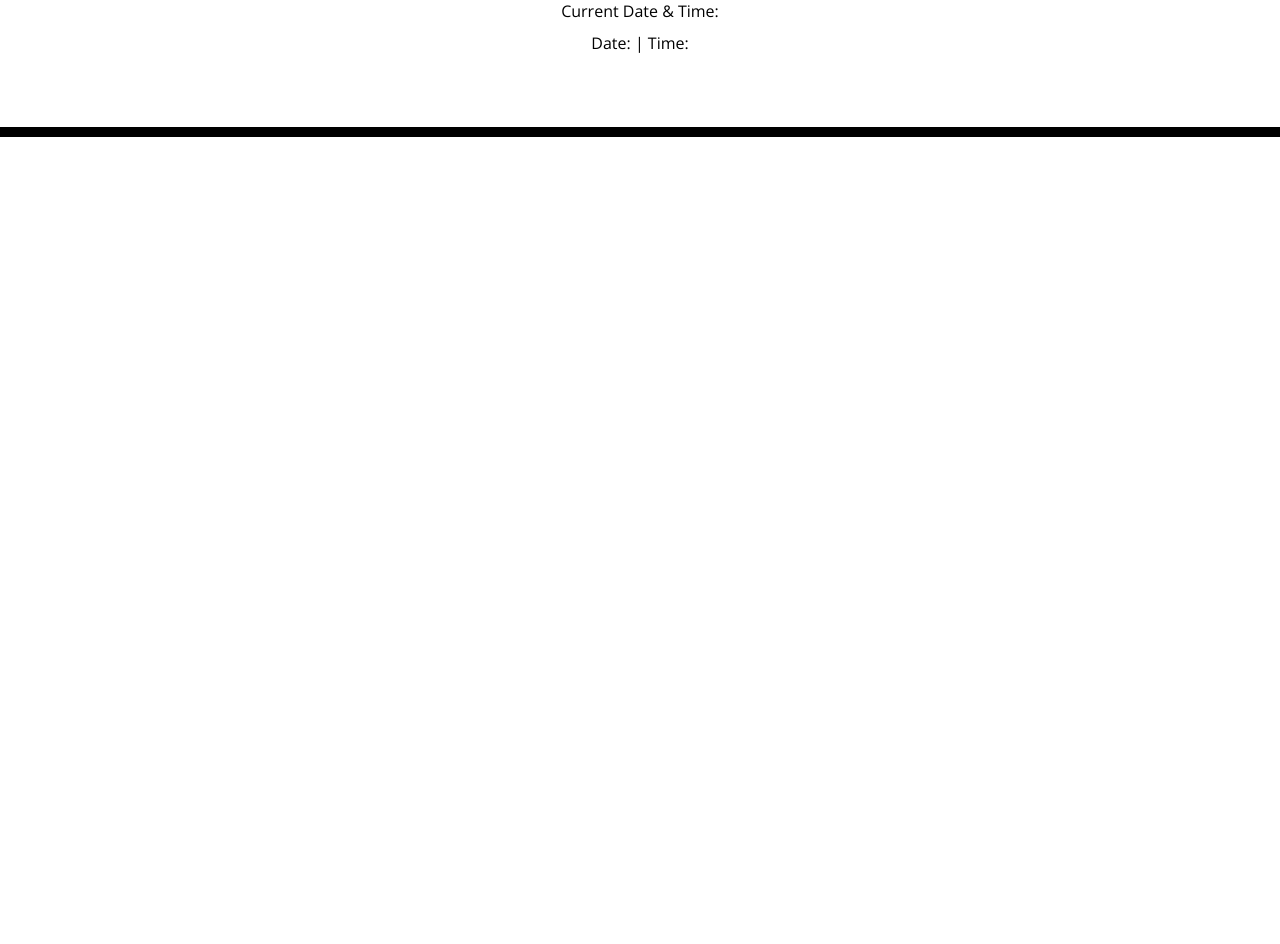
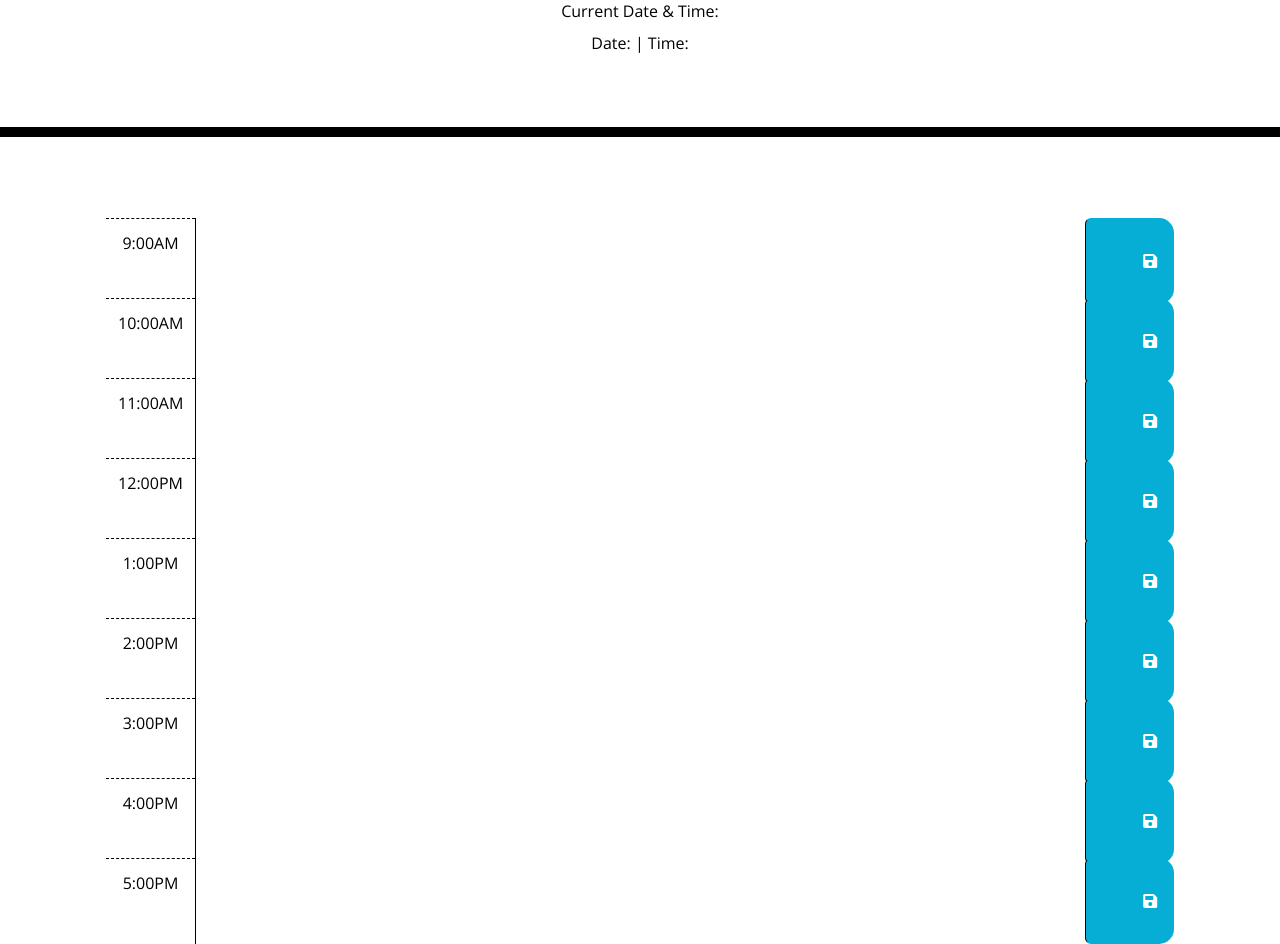
Before and after one commit to ContentCommando/Workday-Scheduler, a plain HTML site: page index.html in a window 1280 px wide. Shown: the part 178-1122 px from the top of the page. Before the commit the page ends 800 px from the top, so only its background shows below. Drawn offline with nearby package versions, Linux system fonts and the light colour scheme.

Commit message:
Added Bootstrap component for the main  structure of the body

```diff
--- a/index.html
+++ b/index.html
@@ -23,7 +23,6 @@
     <link rel="stylesheet" href="style.css" />
     <title>Work Day Scheduler</title>
   </head>
-
   <body>
     <header>
       <h1 class="display-3">Work Day Scheduler</h1>
@@ -33,9 +32,72 @@
       <p>Current Date & Time:</p>
       <p>Date: <span id="date"></span> | Time: <span id="time"></span></p>
     </header>
-    <div class="container">
-      <!-- Timeblocks go here -->
-    </div>
+    <!-- Different Time Blocks -->
+    <div class="container-lg px-5">
+      <div class="row"></div>
+      <div id="09" class="row time-block">
+        <div class="col-2 col-md-1 hour text-center py-3">9:00AM</div>
+        <textarea id='text-09' class="col-8 col-md-10 description" rows="3"> </textarea>
+        <button class="btn saveBtn col-2 col-md-1" aria-label="save">
+          <i class="fas fa-save" aria-hidden="true"></i>
+        </button>
+      </div>
+      <div id="10" class="row time-block">
+        <div class="col-2 col-md-1 hour text-center py-3">10:00AM</div>
+        <textarea id='text-10' class="col-8 col-md-10 description" rows="3"> </textarea>
+        <button class="btn saveBtn col-2 col-md-1" aria-label="save">
+          <i class="fas fa-save" aria-hidden="true"></i>
+        </button>
+      </div>
+      <div id="11" class="row time-block">
+        <div class="col-2 col-md-1 hour text-center py-3">11:00AM</div>
+        <textarea id='text-11' class="col-8 col-md-10 description" rows="3"> </textarea>
+        <button class="btn saveBtn col-2 col-md-1" aria-label="save">
+          <i class="fas fa-save" aria-hidden="true"></i>
+        </button>
+      </div>
+      <div id="12" class="row time-block">
+        <div class="col-2 col-md-1 hour text-center py-3">12:00PM</div>
+        <textarea id='text-12' class="col-8 col-md-10 description" rows="3"> </textarea>
+        <button class="btn saveBtn col-2 col-md-1" aria-label="save">
+          <i class="fas fa-save" aria-hidden="true"></i>
+        </button>
+      </div>
+      <div id="13" class="row time-block">
+        <div class="col-2 col-md-1 hour text-center py-3">1:00PM</div>
+        <textarea id='text-13' class="col-8 col-md-10 description" rows="3"> </textarea>
+        <button class="btn saveBtn col-2 col-md-1" aria-label="save">
+          <i class="fas fa-save" aria-hidden="true"></i>
+        </button>
+      </div>
+      <div id="14" class="row time-block">
+        <div class="col-2 col-md-1 hour text-center py-3">2:00PM</div>
+        <textarea id='text-14' class="col-8 col-md-10 description" rows="3"> </textarea>
+        <button class="btn saveBtn col-2 col-md-1" aria-label="save">
+          <i class="fas fa-save" aria-hidden="true"></i>
+        </button>
+      </div>
+      <div id="15" class="row time-block">
+        <div class="col-2 col-md-1 hour text-center py-3">3:00PM</div>
+        <textarea id='text-15'class="col-8 col-md-10 description" rows="3"> </textarea>
+        <button class="btn saveBtn col-2 col-md-1" aria-label="save">
+          <i class="fas fa-save" aria-hidden="true"></i>
+        </button>
+      </div>
+      <div id="16" class="row time-block">
+        <div class="col-2 col-md-1 hour text-center py-3">4:00PM</div>
+        <textarea id='text-16' class="col-8 col-md-10 description" rows="3"> </textarea>
+        <button class="btn saveBtn col-2 col-md-1" aria-label="save">
+          <i class="fas fa-save" aria-hidden="true"></i>
+        </button>
+      </div>
+      <div id="17" class="row time-block">
+        <div class="col-2 col-md-1 hour text-center py-3">5:00PM</div>
+        <textarea id='text-17' class="col-8 col-md-10 description" rows="3"> </textarea>
+        <button class="btn saveBtn col-2 col-md-1" aria-label="save">
+          <i class="fas fa-save" aria-hidden="true"></i>
+        </button>
+      </div>
 
     <script src="https://cdnjs.cloudflare.com/ajax/libs/jquery/3.2.1/jquery.min.js"></script>
     <script src="https://cdn.jsdelivr.net/npm/dayjs@1/dayjs.min.js"></script>
```
